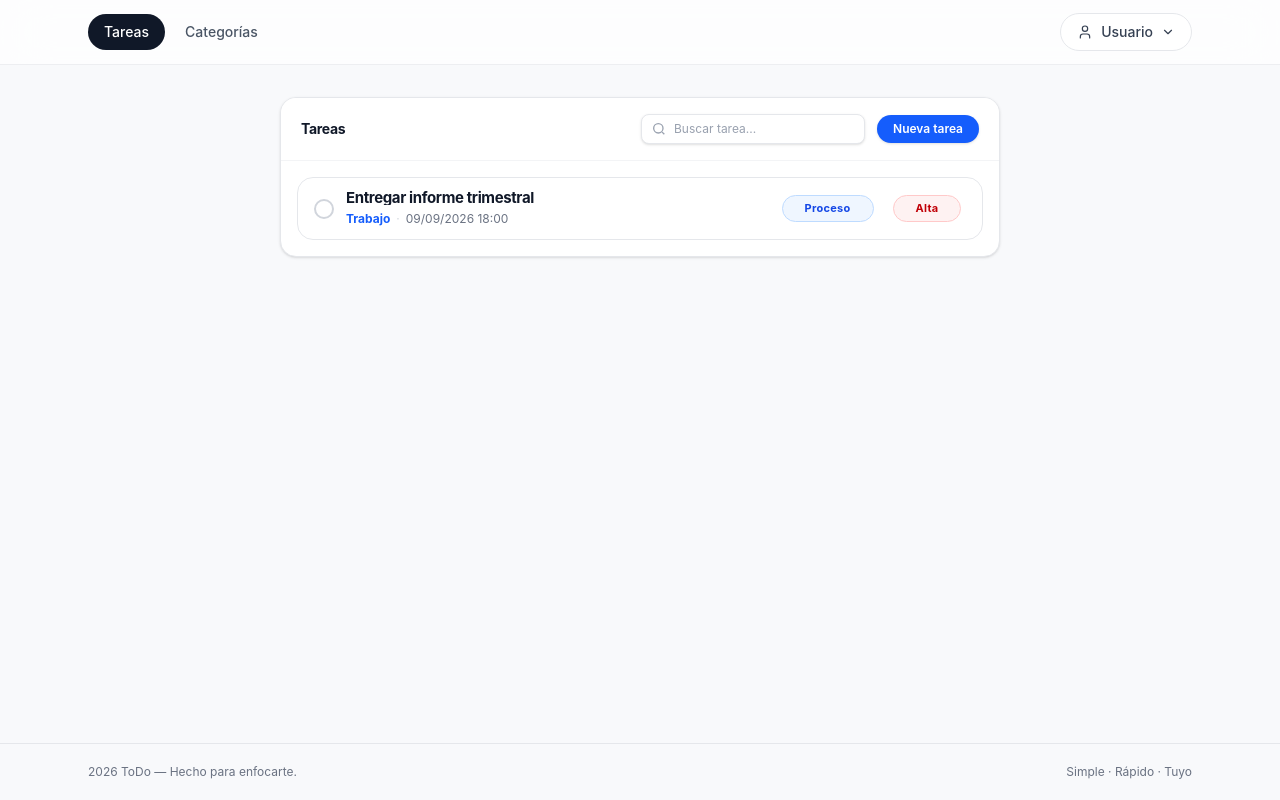
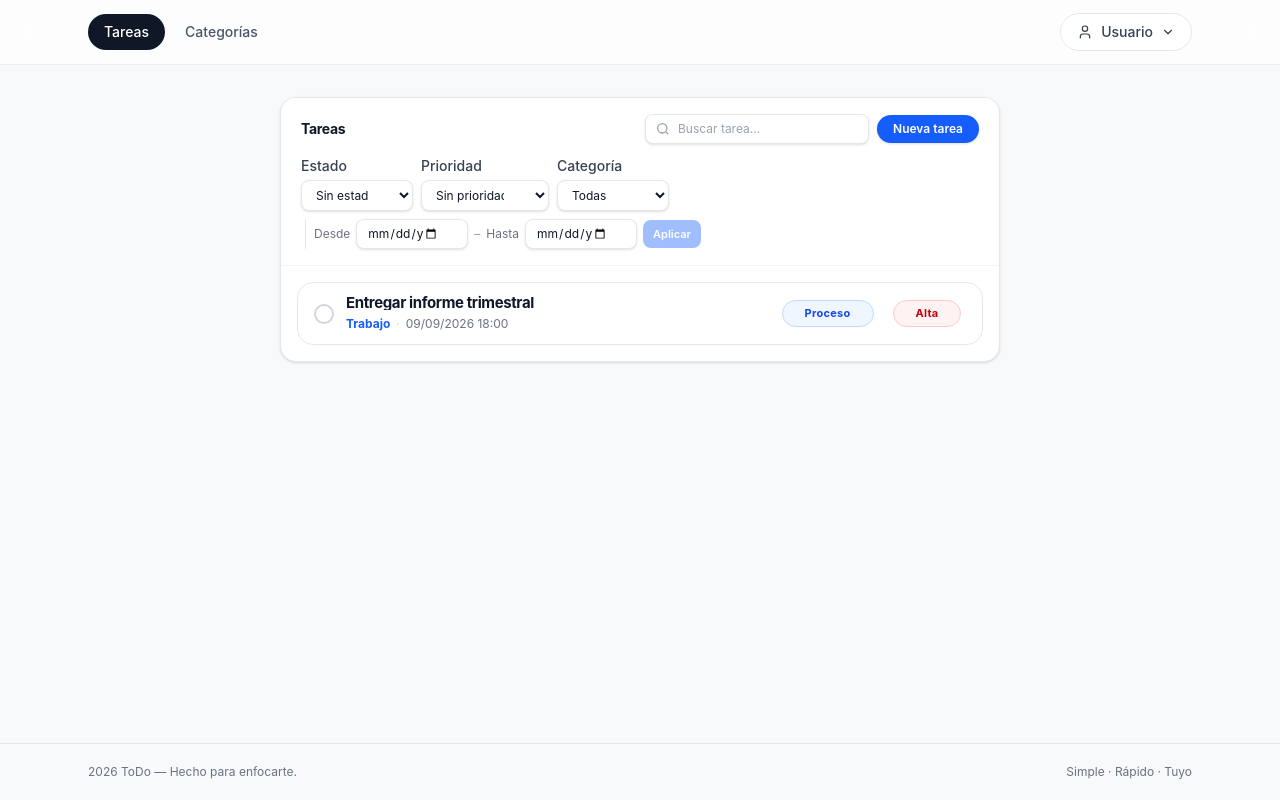
Before and after one commit to Jeferson-Ruiz/ToDo-frontend, a React (Vite) app: page /tasks in a window 1280 px wide. Built offline with nearby package versions, Linux system fonts and the light colour scheme.

Commit message:
feat: agrega la seccion de filtro en el componente task

```diff
--- a/src/features/task/components/TaskEssentialList.tsx
+++ b/src/features/task/components/TaskEssentialList.tsx
@@ -1,12 +1,14 @@
 import { useState } from "react"
 import { useNavigate } from "react-router-dom"
 import type { TaskEssential } from "@/features/task/types/taskEssential"
+import { EMPTY_TASK_FILTERS } from "@/features/task/constants/taskOptions"
 import { TaskSelectButton } from "@/components/ui/TaskSelectButton"
 import { Button } from "@/components/ui/Button"
 import { SearchInput } from "@/components/ui/SearchInput"
 import { Card, CardContent, CardHeader } from "@/components/ui/Card"
 import { useSelection } from "@/hooks/useSelection"
 import { TaskDetailModal } from "@/features/task/components/TaskDetailModal"
+import { TaskFilters } from "@/features/task/components/TaskFilters"
 import { STATUS_STYLES, PRIORITY_STYLES, capitalize } from "@/features/task/utils/taskStyles"
 
 interface TaskEssentialListProps {
@@ -19,34 +21,37 @@ export function TaskEssentialList({ tasks: initialTasks }: TaskEssentialListProp
   const [tasks, setTasks] = useState<TaskEssential[]>(initialTasks)
   const [detailTask, setDetailTask] = useState<TaskEssential | null>(null)
   const [query, setQuery] = useState("")
+  const [filters, setFilters] = useState(EMPTY_TASK_FILTERS)
 
   const handleUpdate = (updated: TaskEssential) => {
     setTasks((prev) => prev.map((t) => (t.id != null && updated.id != null ? (t.id === updated.id ? updated : t) : t.title === updated.title ? updated : t)))
     setDetailTask(updated)
   }
 
-  // TODO: al conectar GET /task/name?name= usar useDebouncedValue(query, 300)
-  // aqui. El backend normaliza con TextFormat.nameFormat (capitaliza y baja
-  // el resto), asi que la busqueda real puede no ser case-insensitive.
-
   return (
     <>
       <Card>
         <CardHeader>
+          <div className="flex w-full flex-col gap-3">
+            <div className="flex flex-wrap items-center justify-between gap-3">
               <h2 className="text-sm font-bold tracking-tight text-gray-900 dark:text-white">Tareas</h2>
-          <div className="ml-auto flex items-center gap-3">
+              <div className="flex items-center gap-2">
                 <SearchInput
                   value={query}
                   onChange={setQuery}
                   label="Buscar tarea por nombre"
                   placeholder="Buscar tarea..."
+                  className="w-40 sm:w-56"
                 />
                 <Button
                   onClick={() => navigate("/tasks/create")}
-              className="inline-flex items-center justify-center rounded-full bg-blue-600 px-4 py-1.5 text-xs font-semibold text-white hover:bg-blue-700 shadow-sm transition-colors focus-visible:outline-none focus-visible:ring-2 focus-visible:ring-blue-500 focus-visible:ring-offset-2"
+                  className="inline-flex shrink-0 items-center justify-center rounded-full bg-blue-600 px-4 py-1.5 text-xs font-semibold text-white hover:bg-blue-700 shadow-sm transition-colors focus-visible:outline-none focus-visible:ring-2 focus-visible:ring-blue-500 focus-visible:ring-offset-2"
                 >
                   Nueva tarea
                 </Button>
+              </div>
+            </div>
+            <TaskFilters value={filters} onChange={setFilters} />
           </div>
         </CardHeader>
         {/* futuro contenido*/}
```
Lines whose indentation alone changed are shown as unchanged.
